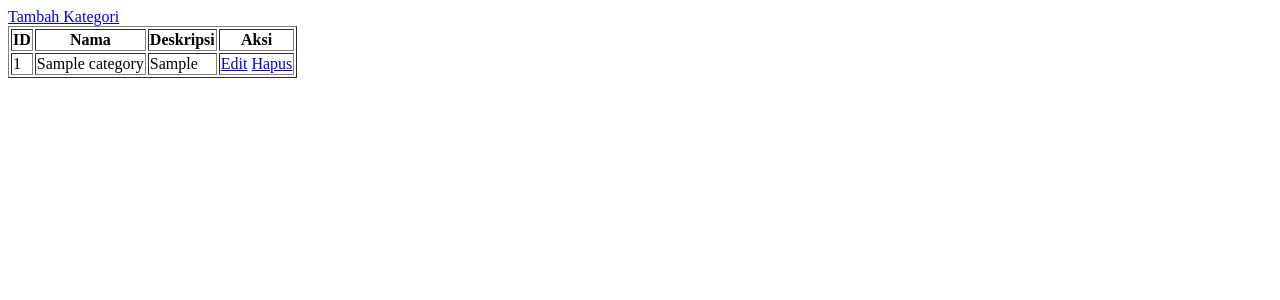
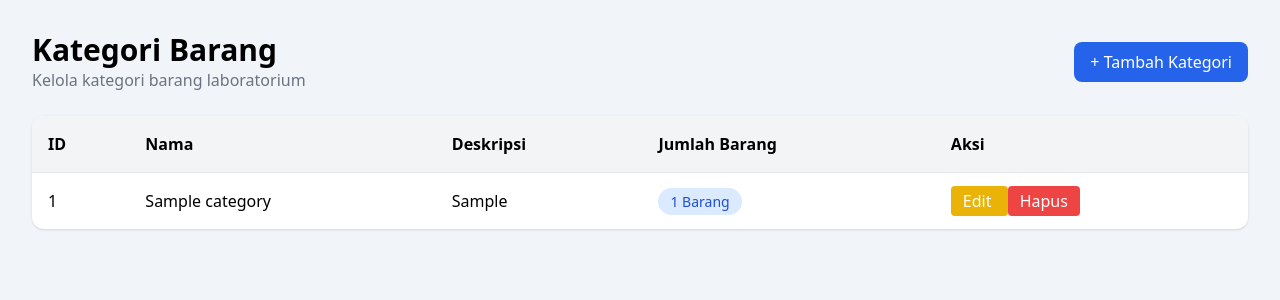
Before and after one commit to anisadiyahayu/ProjekUASPBW, a PHP site: page / in a window 1280 px wide. Shown: the top 300 px of the page. Run offline with PHP 8.4, Linux system fonts and the light colour scheme; tables that the repository leaves empty or names only in its code hold one stand-in row (values such as "Sample post"); some libraries are stand-ins or nearby versions.

Commit message:
perbaiki CRUD kategori

```diff
--- a/kategori/index.php
+++ b/kategori/index.php
@@ -1,39 +1,115 @@
 <?php
-include("../koneksi.php");
+include "../koneksi.php";
 
-$data = mysqli_query(
-    $koneksi,
-    "SELECT * FROM categories"
-);
+$query = mysqli_query($koneksi,"
+SELECT
+c.*,
+COUNT(i.id) AS jumlah_barang
+FROM categories c
+LEFT JOIN items i ON c.id = i.id_kategori
+GROUP BY c.id
+ORDER BY c.nama ASC
+");
 ?>
 
-<a href="tambah.php">
-    Tambah Kategori
+<!DOCTYPE html>
+<html>
+<head>
+    <title>Kategori Barang</title>
+    <script src="https://cdn.tailwindcss.com"></script>
+</head>
+
+<body class="bg-slate-100">
+
+<div class="p-8">
+
+    <div class="flex justify-between items-center mb-6">
+
+        <div>
+            <h1 class="text-3xl font-bold">
+                Kategori Barang
+            </h1>
+
+            <p class="text-gray-500">
+                Kelola kategori barang laboratorium
+            </p>
+        </div>
+
+        <a href="tambah.php"
+           class="bg-blue-600 text-white px-4 py-2 rounded-lg">
+            + Tambah Kategori
         </a>
 
+    </div>
 
-<table border="1">
+    <div class="bg-white rounded-xl shadow overflow-hidden">
+
+        <table class="w-full">
+
+            <thead class="bg-gray-100">
 
             <tr>
-    <th>ID</th>
-    <th>Nama</th>
-    <th>Deskripsi</th>
-    <th>Aksi</th>
+                <th class="p-4 text-left">ID</th>
+                <th class="p-4 text-left">Nama</th>
+                <th class="p-4 text-left">Deskripsi</th>
+                <th class="p-4 text-left">Jumlah Barang</th>
+                <th class="p-4 text-left">Aksi</th>
             </tr>
 
-<?php while($row = mysqli_fetch_assoc($data)) { ?>
+            </thead>
 
-<tr>
-    <td><?= $row['id']; ?></td>
-    <td><?= $row['nama']; ?></td>
-    <td><?= $row['deskripsi']; ?></td>
+            <tbody>
 
-    <td>
-        <a href="edit.php?id=<?= $row['id']; ?>">Edit</a>
-        <a href="hapus.php?id=<?= $row['id']; ?>">Hapus</a>
+            <?php while($data = mysqli_fetch_assoc($query)){ ?>
+
+            <tr class="border-t">
+
+                <td class="p-4">
+                    <?= $data['id']; ?>
                 </td>
+
+                <td class="p-4 font-medium">
+                    <?= $data['nama']; ?>
+                </td>
+
+                <td class="p-4">
+                    <?= $data['deskripsi']; ?>
+                </td>
+
+                <td class="p-4">
+
+                    <span class="bg-blue-100 text-blue-700 px-3 py-1 rounded-full text-sm">
+                        <?= $data['jumlah_barang']; ?> Barang
+                    </span>
+
+                </td>
+
+                <td class="p-4">
+
+                    <a href="edit.php?id=<?= $data['id']; ?>"
+                       class="bg-yellow-500 text-white px-3 py-1 rounded">
+                        Edit
+                    </a>
+
+                    <a href="hapus.php?id=<?= $data['id']; ?>"
+                       onclick="return confirm('Yakin hapus kategori?')"
+                       class="bg-red-500 text-white px-3 py-1 rounded">
+                        Hapus
+                    </a>
+
+                </td>
+
             </tr>
 
             <?php } ?>
 
+            </tbody>
+
         </table>
+
+    </div>
+
+</div>
+
+</body>
+</html>
```
Also changed, not shown: kategori/edit.php (+50 -14 lines), kategori/simpan.php (+16 -8 lines), kategori/tambah.php (+45 -11 lines), kategori/update.php (+9 -9 lines). Lines whose indentation alone changed are shown as unchanged.
